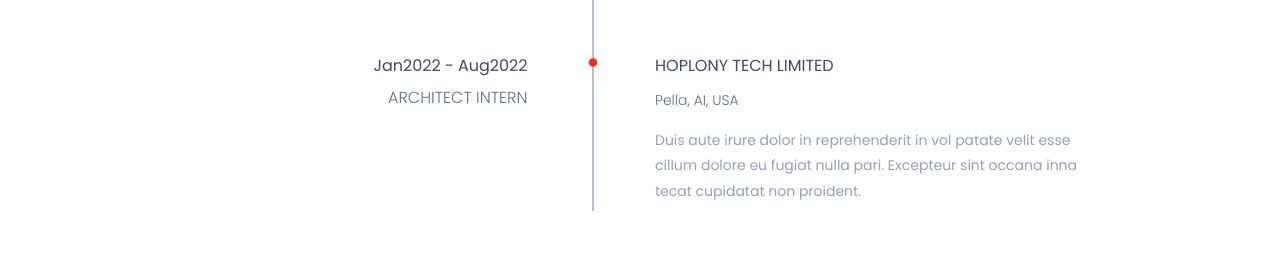
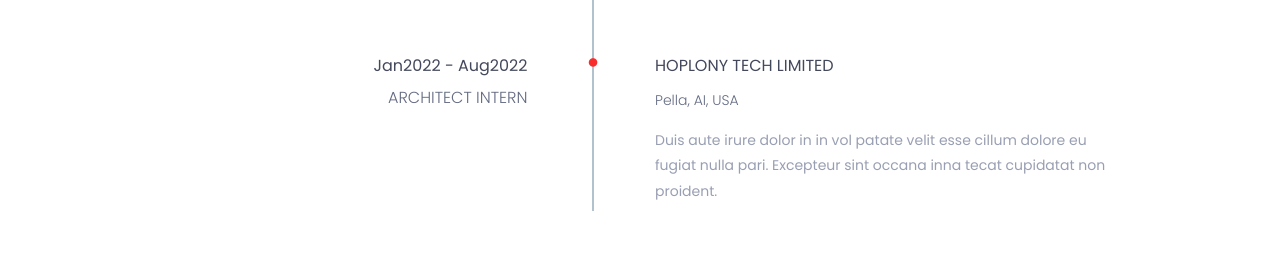
Before and after one commit to hsabouni/Hila-Website, a plain HTML site: page index.html in a window 1280 px wide. Shown: the part 4220-4474 px from the top of the page. Drawn offline with nearby package versions, Linux system fonts and the light colour scheme.

Commit message:
Update index.html

```diff
--- a/index.html
+++ b/index.html
@@ -626,7 +626,7 @@ I am a passionate researcher and designer with a deep understanding of the conte
 														</h4>
 														<h5>Pella, AI, USA</h5>
 														<p class="description">
-															Duis aute irure dolor in reprehenderit in vol patate velit esse cillum dolore eu fugiat nulla pari. Excepteur sint occana inna tecat cupidatat non proident.
+															Duis aute irure dolor in  in vol patate velit esse cillum dolore eu fugiat nulla pari. Excepteur sint occana inna tecat cupidatat non proident.
 														</p>
 													</div><!--/.timeline-content-->
 												</div><!--/.timeline-->
```
